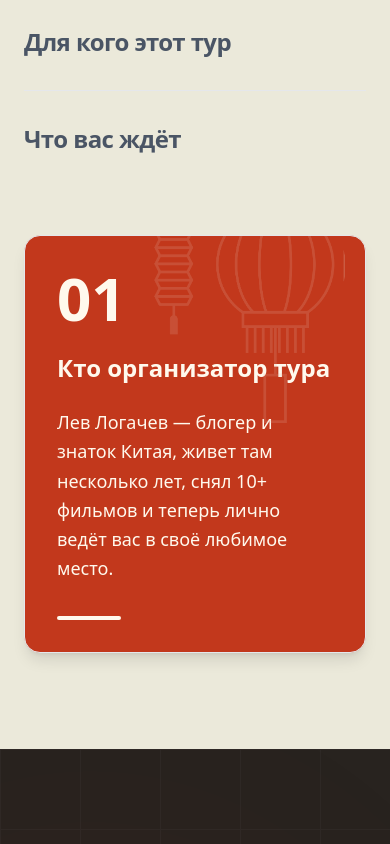
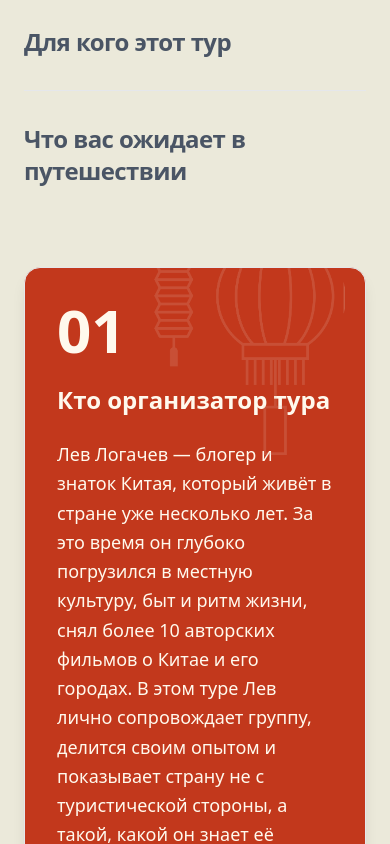
Before and after one commit to payton-ggg/chi-na, a Next.js app: page / in a window 390 px wide. Shown: the part 1220-2064 px from the top of the page. Built offline with nearby package versions, Linux system fonts and the light colour scheme.

Commit message:
feat: Add responsive Navbar component with dynamic styling and Features section.

```diff
--- a/app/components/layout/Navbar.tsx
+++ b/app/components/layout/Navbar.tsx
@@ -44,7 +44,7 @@ export default function Navbar() {
   }, []);
 
   const navLinks = [
-    { name: "Туры", href: "#tours" },
+    { name: "Программа тура", href: "#tours" },
     { name: "О нас", href: "#about" },
     { name: "Отзывы", href: "#reviews" },
     { name: "Контакты", href: "#contact" },
@@ -57,7 +57,7 @@ export default function Navbar() {
     }
     return isDarkSection
       ? "bg-dark-section/90 backdrop-blur-md border-b border-light-surface/10"
-      : "bg-light-surface/70 backdrop-blur-md border-b border-dark-section/10";
+      : "bg-light-surface/90 backdrop-blur-md border-b border-dark-section/10";
   };
 
   const getTextColor = () => {
--- a/app/components/sections/Features.tsx
+++ b/app/components/sections/Features.tsx
@@ -10,23 +10,25 @@ export default function Features() {
   const features = [
     {
       title: "Кто организатор тура",
-      description:
-        "Лев Логачев — блогер и знаток Китая, живет там несколько лет, снял 10+ фильмов и теперь лично ведёт вас в своё любимое место.",
+      description: `Лев Логачев — блогер и знаток Китая, который живёт в стране уже несколько лет.
+За это время он глубоко погрузился в местную культуру, быт и ритм жизни, снял более 10 авторских фильмов о Китае и его городах.
+В этом туре Лев лично сопровождает группу, делится своим опытом и показывает страну не с туристической стороны, а такой, какой он знает её изнутри.`,
     },
     {
       title: "Формат путешествия",
-      description:
-        "Авторский тур в минигруппе: без шаблонов, с редкими локациями, гибким ритмом и вниманием к каждому участнику.",
+      description: `Авторский тур в мини-группе, построенный без шаблонных маршрутов и жёсткого расписания.
+В программе — редкие локации, продуманный, но гибкий ритм путешествия и внимание к каждому участнику.
+Маршрут адаптируется под группу, настроение и интересы, создавая ощущение личного и комфортного путешествия.`,
     },
     {
       title: "Для кого этот тур",
-      description:
-        "Для тех, кто ценит смысл в путешествиях, любит глубину, атмосферу и личный подход без суеты и толп.",
+      description: `Для тех, кто ценит смысл и глубину в путешествиях.
+Кому важны атмосфера, личный подход и спокойный формат без суеты и туристических толп.`,
     },
     {
-      title: "Что вас ждёт",
-      description:
-        "5 дней в Шанхае — контрасты, вкус, стиль и настоящая жизнь города. Не «как у всех», а как хочется именно вам",
+      title: "Что вас ожидает в путешествии",
+      description: `Пять дней в Шанхае — городе контрастов, вкуса и живой энергии.
+Не стандартный маршрут, а опыт, выстроенный под вас и ваши интересы.`,
     },
   ];
 
```
